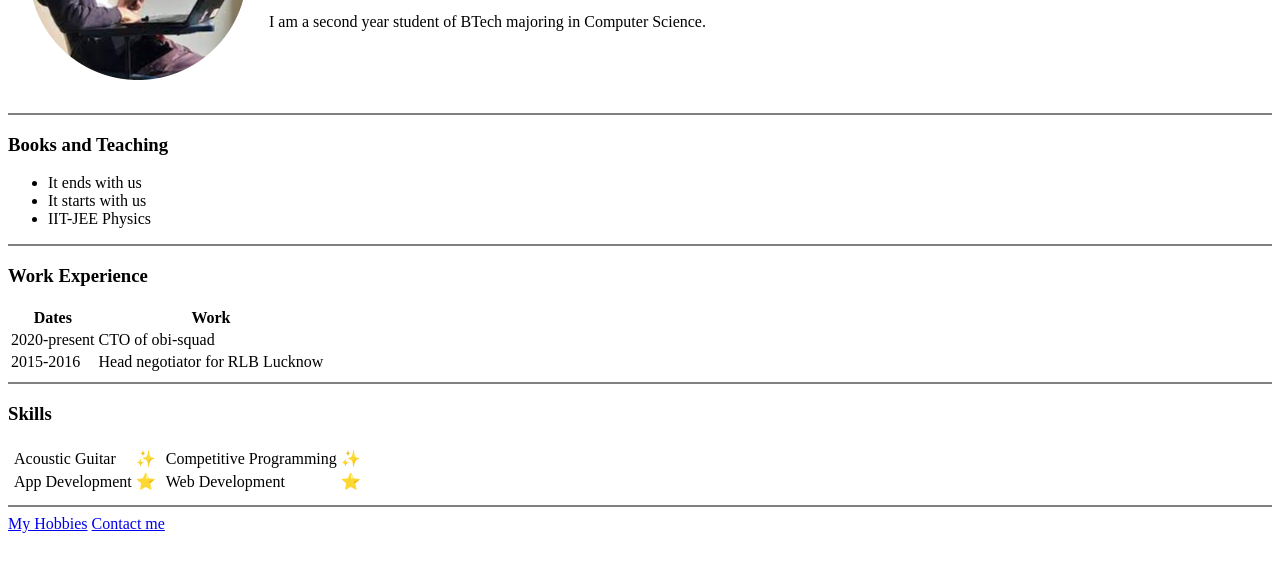
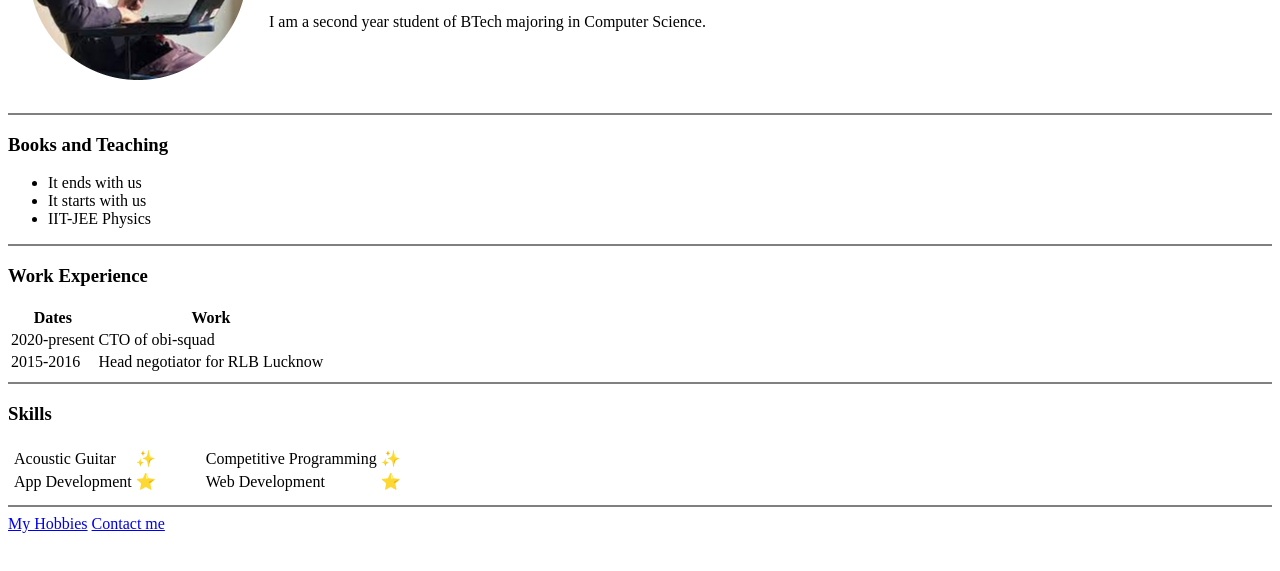
Before and after one commit to saurabhdaju/cv, a plain HTML site: page index.html in a window 1280 px wide. Shown: the part 167-738 px from the top of the page. Drawn offline with Linux system fonts and the light colour scheme.

Commit message:
change styling of "skills"

```diff
--- a/index.html
+++ b/index.html
@@ -74,7 +74,7 @@
                 </table>
             </td>
             <td>
-                <table>
+                <table style="padding-left:40px;">
                     <tr>
                         <td>Competitive Programming</td>
                         <td>✨</td>
```
